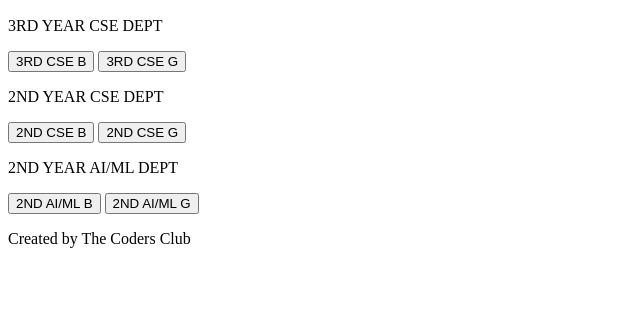
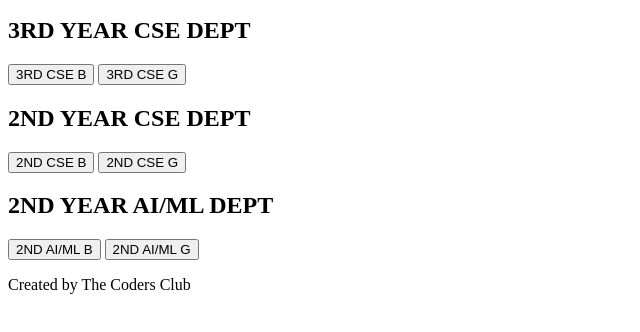
Before and after one commit to thecodersclub-mce/tcc-g-form, a plain HTML site: page index.html in a window 1280 px wide. Shown: the part 136-468 px from the top of the page, without its empty margins (0-640 px from the left). Drawn offline with Linux system fonts and the light colour scheme.

Commit message:
Update index.html

```diff
--- a/index.html
+++ b/index.html
@@ -16,31 +16,38 @@
         <div class="blue-container">
             <img src="MCE_tab.png" alt="Logo" class="favicon-logo">
             <div class="titles">
-                <h1>Mangayarkarasi College of Engineering</h1>
-                <h2>The Coders Club</h2>
+                <h1 class="college-name">Mangayarkarasi College of Engineering</h1>
+                <h2 class="site-title">The Coders Club</h2>
             </div>
         </div>
 
+        <!-- Sections -->
         <!-- 3RD YEAR CSE DEPT -->
-        <div>
-            <p class="label">3RD YEAR CSE DEPT</p>
+        <section>
+            <h2 class="label">3RD YEAR CSE DEPT</h2>
+            <div class="button-group">
                 <button onclick="window.location.href='https://docs.google.com/forms/d/e/1FAIpQLSfMCid00bXDRDniBH-l-aZb9QVU-rbwVUNUMfWwO-NxvDulTw/viewform?usp=sharing';">3RD CSE B</button>
                 <button onclick="window.location.href='https://docs.google.com/forms/d/e/1FAIpQLSev95Cov042evwqd7rzLC98w2NqlwwnUdTDyXhgjus9SPrEVA/viewform?usp=sharing';">3RD CSE G</button>
             </div>
+        </section>
 
         <!-- 2ND YEAR CSE DEPT -->
-        <div>
-            <p class="label">2ND YEAR CSE DEPT</p>
+        <section>
+            <h2 class="label">2ND YEAR CSE DEPT</h2>
+            <div class="button-group">
                 <button onclick="window.location.href='https://docs.google.com/forms/d/e/1FAIpQLScbqNPC--HsUXBVslZEhbAm7g8RRFzr8DrS_L4UXlzO2loegQ/viewform?usp=sharing';">2ND CSE B</button>
                 <button onclick="window.location.href='https://docs.google.com/forms/d/e/1FAIpQLSdxYQRG-l-oupvQOdQu0mH9FV-3NdFozc-L2G_maLuA3As85g/viewform?usp=sharing';">2ND CSE G</button>
             </div>
+        </section>
 
         <!-- 2ND YEAR AI/ML DEPT -->
-        <div>
-            <p class="label">2ND YEAR AI/ML DEPT</p>
+        <section>
+            <h2 class="label">2ND YEAR AI/ML DEPT</h2>
+            <div class="button-group">
                 <button onclick="window.location.href='https://docs.google.com/forms/d/e/1FAIpQLSc9cRks4vwu_4mXXJ6nWmZFNDmeVagFb6lHSr6zzAvnRQlgQw/viewform?usp=sharing';">2ND AI/ML B</button>
                 <button onclick="window.location.href='https://docs.google.com/forms/d/e/1FAIpQLScBEas57Wu4P4eex9OyZxTGdaWisdamDMSFOtaVa1b1X_lw6Q/viewform?usp=sharing';">2ND AI/ML G</button>
             </div>
+        </section>
 
         <!-- Footer -->
         <footer>
```
Lines whose indentation alone changed are shown as unchanged.
